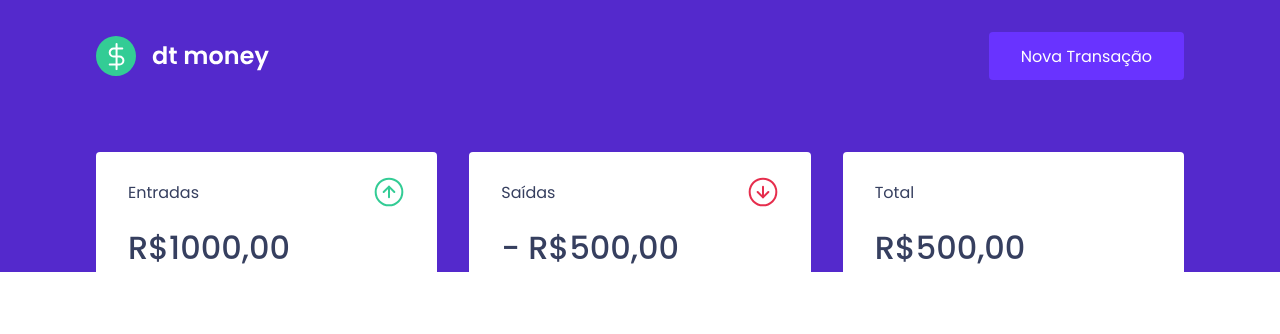
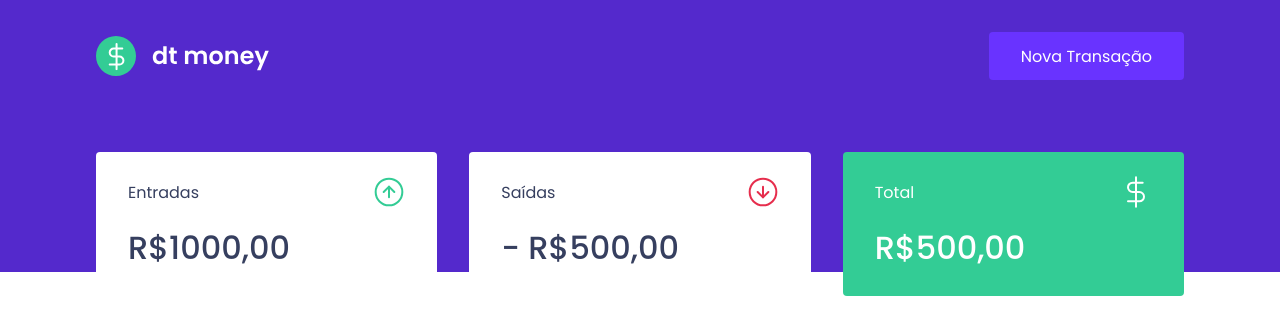
Before and after one commit to XandRules/Ignite-React-dtMoney, a React (Create React App) app: page / in a window 1280 px wide. Shown: the top 334 px of the page. Built offline with nearby package versions, Linux system fonts and the light colour scheme.

Commit message:
feat: add estilos ao summary

```diff
--- a/src/components/Summary/index.tsx
+++ b/src/components/Summary/index.tsx
@@ -22,7 +22,7 @@ export function Summary() {
                 <strong>- R$500,00</strong>
             </div>
 
-            <div>
+            <div className="highlight-background">
                 <header>
                     <p>Total</p>
                     <img src={TotalImg} alt="Total"></img>
--- a/src/components/Summary/styles.ts
+++ b/src/components/Summary/styles.ts
@@ -26,5 +26,10 @@ export const Container = styled.div`
             font-weight: 500;
             line-height: 3rem;
         }
+
+        &.highlight-background {
+            color: #fff;
+            background: var(--green);
+        }
     }
 `;
--- a/src/styles/global.ts
+++ b/src/styles/global.ts
@@ -10,6 +10,7 @@ export const GlobalStyle = createGlobalStyle `
         --text-title: #363f5f;
         --text-body: #969cb3;
         --shape: #ffffff;
+        --green: #33cc95;
 
     }
 
```
